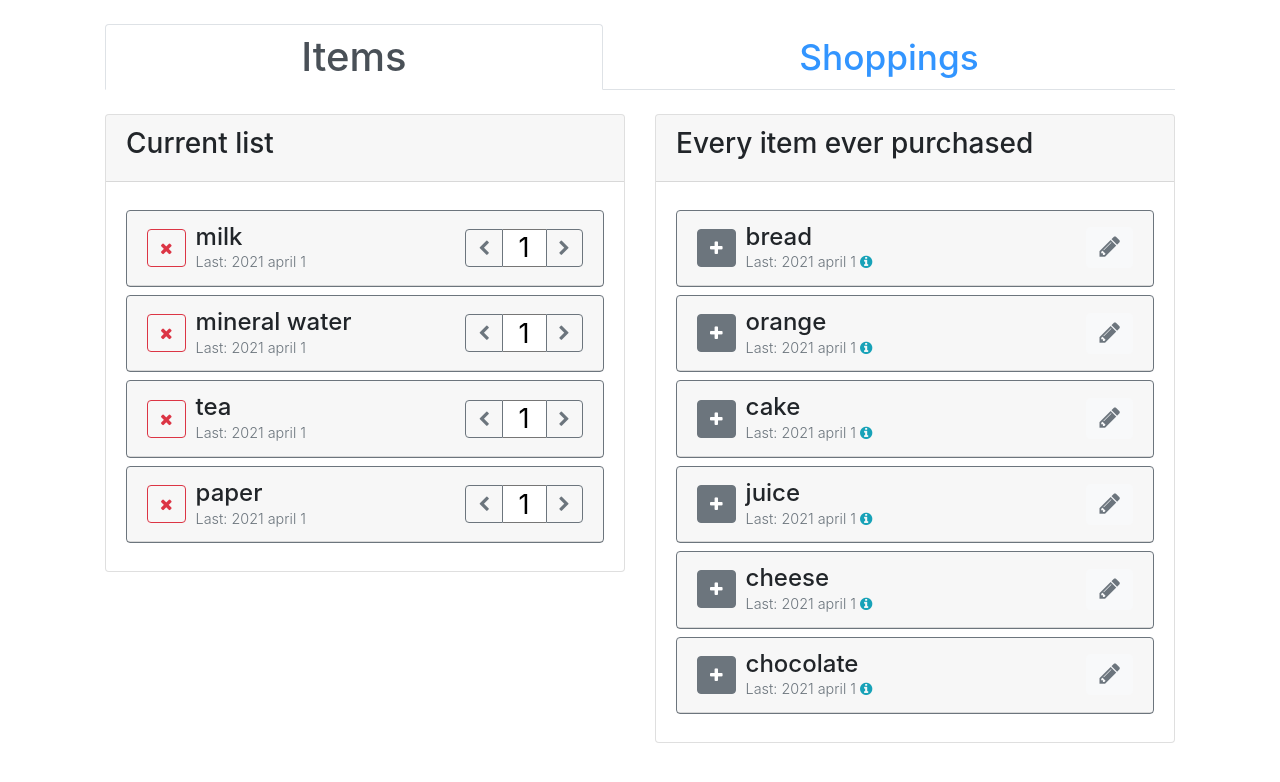
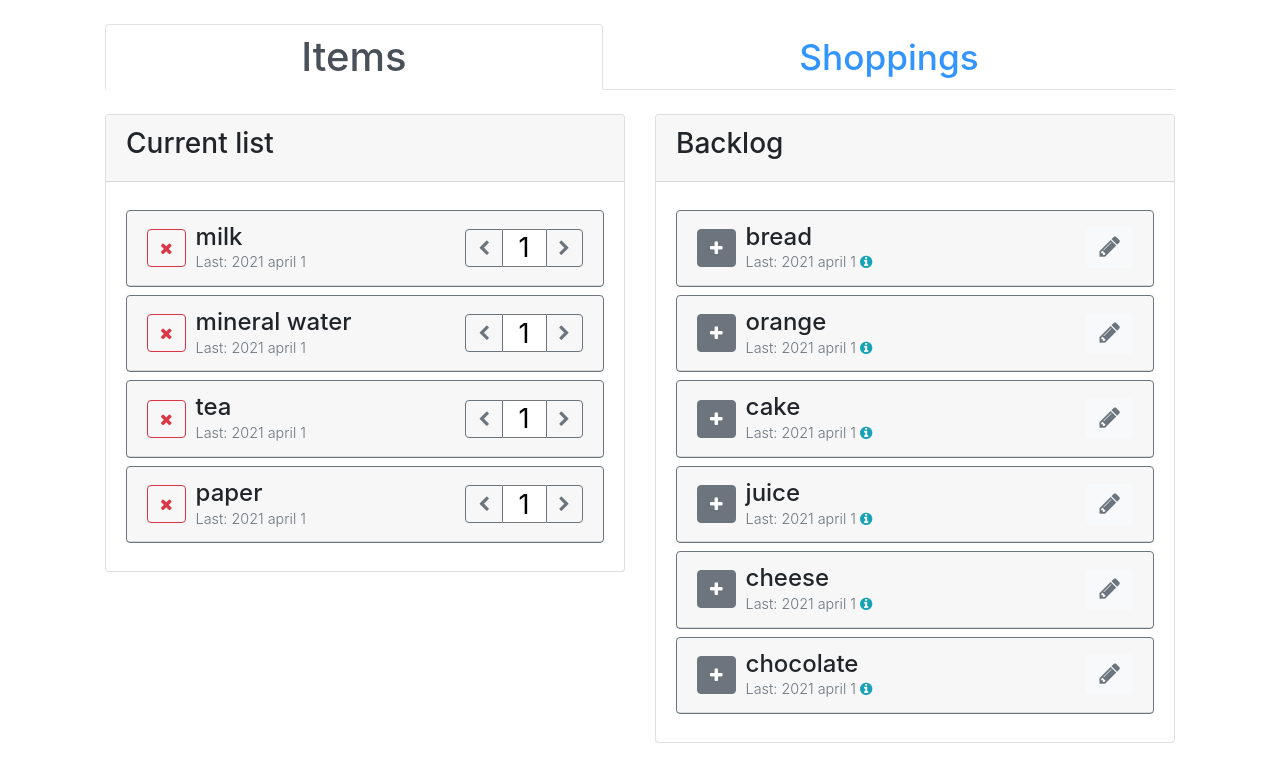
Before and after one commit to vargavd/angular-shopping-list, an Angular app: page /items in a window 1280 px wide. Shown: the top 782 px of the page. Built offline with nearby package versions, Linux system fonts and the light colour scheme.

Commit message:
Rework items source

```diff
--- a/src/app/items-page/current-items-list/current-items-list.component.html
+++ /dev/null
@@ -1,14 +0,0 @@
-<!-- <ul class="list-group list-group-flush">
-    <li class="list-group-item">An item</li>
-    <li class="list-group-item">A second item</li>
-    <li class="list-group-item">A third item</li>
-</ul> -->
-
-<div class="card">
-    <div class="card-header">
-        <h2 class="h3">Current list</h2>
-    </div>
-    <div class="card-body">
-        <vdsl-item [inCurrentList]="true" *ngFor="let item of items" [item]="item"></vdsl-item>
-    </div>
-</div>
--- a/src/app/items-page/current-items-list/current-items-list.component.ts
+++ /dev/null
@@ -1,17 +0,0 @@
-import { Component, Input, OnInit } from '@angular/core';
-import { IItem } from '../item/item.interface';
-
-@Component({
-    selector: 'vdsl-current-items-list',
-    templateUrl: './current-items-list.component.html',
-    styleUrls: ['./current-items-list.component.scss']
-})
-export class CurrentItemsListComponent implements OnInit {
-    @Input() items: IItem[] = [];
-
-    constructor() { }
-
-    ngOnInit(): void {
-    }
-
-}
--- a/src/app/items-page/every-items-list/every-items-list.component.html
+++ /dev/null
@@ -1,8 +0,0 @@
-<div class="card">
-    <div class="card-header">
-        <h2 class="h3">Every item ever purchased</h2>
-    </div>
-    <div class="card-body">
-        <vdsl-item [inCurrentList]="false" *ngFor="let item of items" [item]="item"></vdsl-item>
-    </div>
-</div>
--- a/src/app/items-page/every-items-list/every-items-list.component.ts
+++ /dev/null
@@ -1,17 +0,0 @@
-import { Component, Input, OnInit } from '@angular/core';
-import { IItem } from '../item/item.interface';
-
-@Component({
-    selector: 'vdsl-every-items-list',
-    templateUrl: './every-items-list.component.html',
-    styleUrls: ['./every-items-list.component.scss']
-})
-export class EveryItemsListComponent implements OnInit {
-    @Input() items: IItem[] = [];
-
-    constructor() { }
-
-    ngOnInit(): void {
-    }
-
-}
--- /dev/null
+++ b/src/app/items-page/item-list/item-list.component.html
@@ -0,0 +1,10 @@
+<div class="card">
+    <div class="card-header">
+        <h2 class="h3">
+            {{ currentItems ? 'Current list' : 'Backlog' }}
+        </h2>
+    </div>
+    <div class="card-body">
+        <vdsl-item [inCurrentList]="currentItems" *ngFor="let item of getItems()" [item]="item"></vdsl-item>
+    </div>
+</div>
--- /dev/null
+++ b/src/app/items-page/item-list/item-list.component.ts
@@ -0,0 +1,25 @@
+import { Component, Input, OnDestroy, OnInit } from '@angular/core';
+import { Subscription } from 'rxjs';
+import { IItem } from '../item/item.interface';
+import { ItemsService } from '../items.service';
+
+@Component({
+    selector: 'vdsl-item-list',
+    templateUrl: './item-list.component.html',
+    styleUrls: ['./item-list.component.scss']
+})
+export class ItemListComponent implements OnInit {
+    @Input() items: IItem[] = [];
+    @Input() currentItems: boolean = false;
+
+    getItems() {
+        return this.items.filter(item => item.current === this.currentItems);
+    }
+
+    constructor() { }
+
+    ngOnInit(): void {
+
+    }
+
+}
--- a/src/app/items-page/items-page.component.html
+++ b/src/app/items-page/items-page.component.html
@@ -1,8 +1,8 @@
 <div class="row">
     <div class="col-12 col-sm">
-        <vdsl-current-items-list [items]="getCurrentItems()"></vdsl-current-items-list>
+        <vdsl-item-list [items]="items" [currentItems]="true"></vdsl-item-list>
     </div>
     <div class="col-12 col-sm">
-        <vdsl-every-items-list [items]="getAllItems()"></vdsl-every-items-list>
+        <vdsl-item-list [items]="items" [currentItems]="false"></vdsl-item-list>
     </div>
 </div>
--- a/src/app/items-page/items-page.component.ts
+++ b/src/app/items-page/items-page.component.ts
@@ -11,13 +11,6 @@ import { ItemsService } from './items.service';
 export class ItemsPageComponent implements OnInit, OnDestroy {
     private items: IItem[] = [];
     private subscription!: Subscription;
-
-    getAllItems(): IItem[] {
-        return this.items.filter(item => !item.current);;
-    }
-    getCurrentItems(): IItem[] {
-        return this.items.filter(item => item.current);
-    }
 
     constructor(private itemsService: ItemsService) { }
 
```
Also changed, not shown: src/app/app.module.ts (+3 -5 lines), src/app/items-page/every-items-list/every-items-list.component.scss (deleted), src/app/items-page/item-list/item-list.component.scss (added), 2 other files (tests, documents, lock files or other folders).
